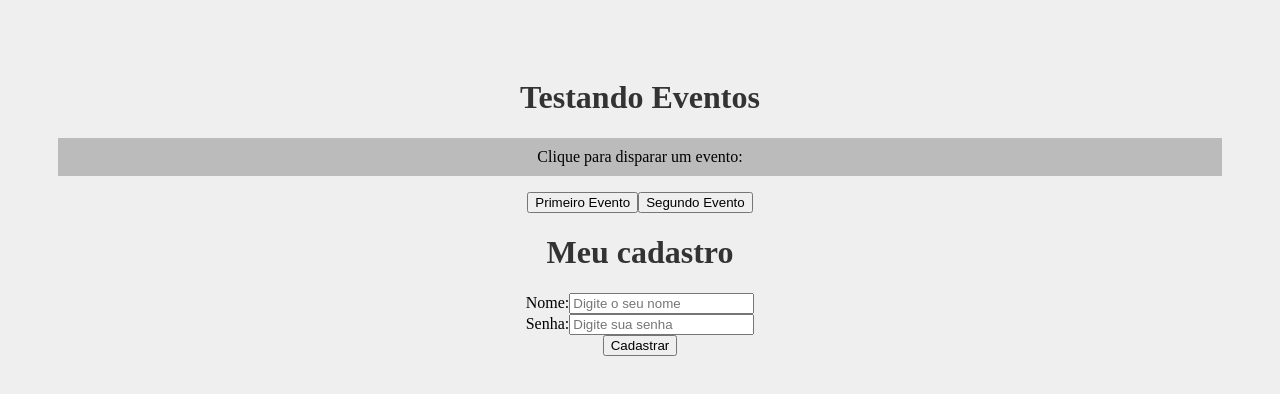
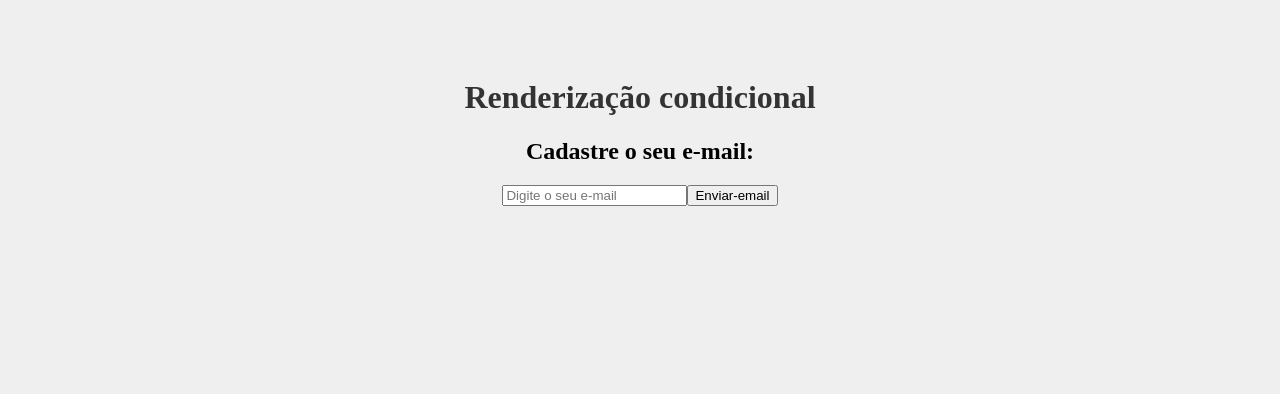
Before and after one commit to Mllara/react-project, a React (Create React App) app: page / in a window 1280 px wide. Shown: the top 394 px of the page. Built offline with nearby package versions, Linux system fonts and the light colour scheme.

Commit message:
aula_doze

```diff
--- a/src/App.js
+++ b/src/App.js
@@ -1,15 +1,15 @@
 import './App.css';
-import Evento from './Components/Eventos'
-import Form from './Components/Form'
+import Condicional from './Components/Condicionais'
+
 
 
 function App() {
   const nome = 'Maria'
   return (
     <div className="App">
-      <h1>Testando Eventos</h1>
-      <Evento />
-      <Form />
+      <h1>Renderização condicional</h1>
+      <Condicional/>
+
 
     </div>
   );
--- /dev/null
+++ b/src/Components/Condicionais.js
@@ -0,0 +1,40 @@
+import { useState } from "react"
+
+function Condicional (){
+
+    const [email, setEmail] = useState()
+    const [userEmail, setUserEmail] = useState()
+
+    function enviarEmail(e){
+        e.preventDefault()
+        setUserEmail(email)
+        console.log(userEmail)
+    }
+    function limparEmail(e){
+        setUserEmail('')
+
+    }
+    return (
+        <div>
+            <h2>Cadastre o seu e-mail:</h2>
+                <form>
+                    <input
+                    type="email"
+                    placeholder="Digite o seu e-mail"
+                    onChange={(e) => setEmail(e.target.value)} />
+                    <button onClick={enviarEmail}>
+                        Enviar-email
+                        </button>
+                        {userEmail && (
+                            <div>
+                                <p>O e-mail do usuário é {userEmail}</p>
+                                <button onClick={limparEmail}>Limpar e-mail</button>
+                            </div>
+                        )}
+                </form>
+        </div>
+    )
+
+}
+
+export default Condicional
```
